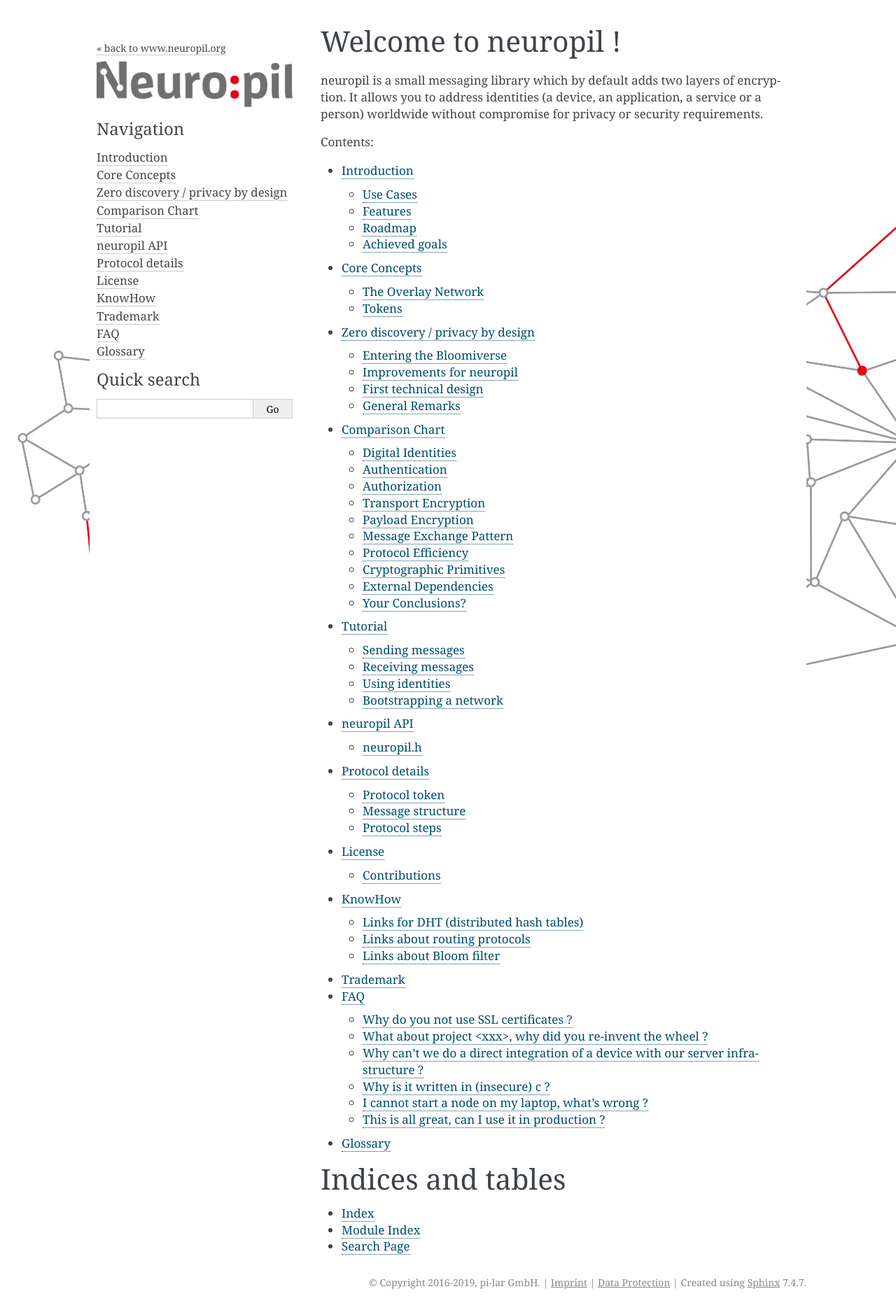
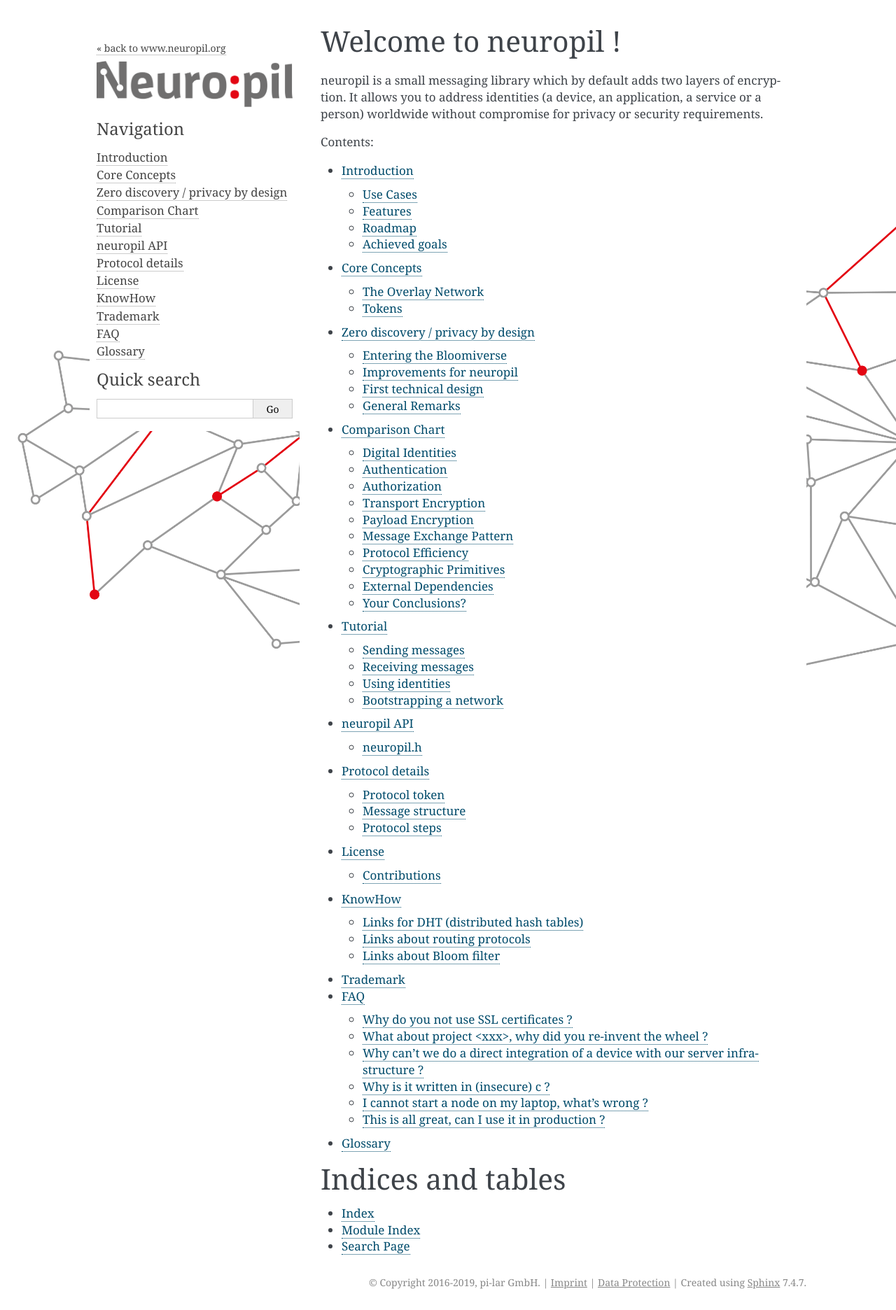
Before and after one commit to pi-lar/neuropil, a Sphinx documentation site: the page built from doc/source/index.rst, in a window 1280 px wide. Shown: the whole page at 70% size. Built offline with Sphinx 7.4.7, drawn with Linux system fonts in a browser that asks for light colours.

Commit message:
doc style changes

```diff
--- a/doc/source/_static/neuropil.css
+++ b/doc/source/_static/neuropil.css
@@ -9,7 +9,7 @@
     background-size: 1940px;
 }
 
-div.documentwrapper {
+div.bodywrapper {
     background-color: #ffffff;
 	top: 10px;
 }
```
